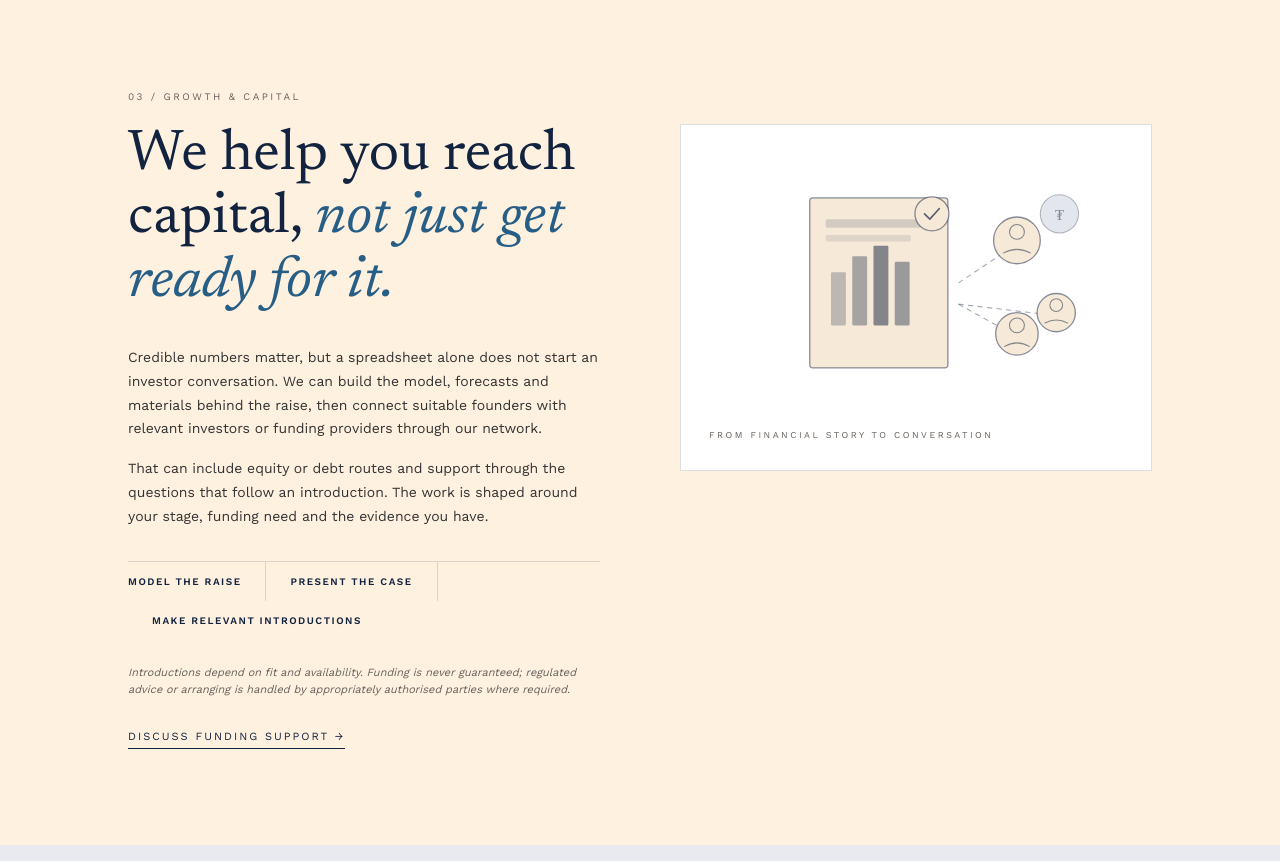
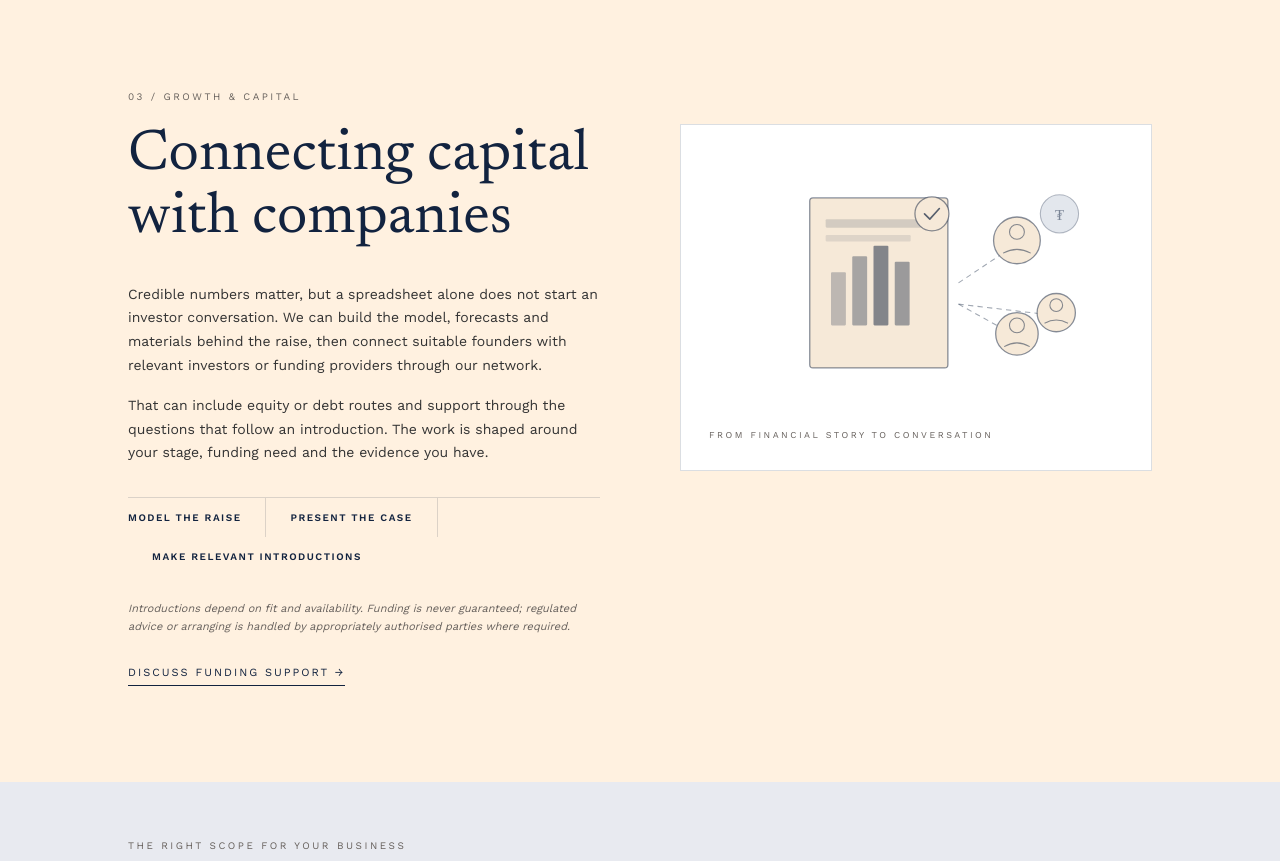
Before and after one commit to Vadim-SV/reckonwell, a Next.js app: page / in a window 1280 px wide. Shown: the part 2980-3841 px from the top of the page. Built offline with nearby package versions, Linux system fonts and the light colour scheme; no server answers.

Commit message:
Local Commit: 2026-09-13T22:17:11.481Z - Updated the h2 heading in `FundraisingCapitalSection.tsx` from "We help you reach capital, not just get ready for it." to "Connecting capital with companies"

```diff
--- a/src/app/components/FundraisingCapitalSection.tsx
+++ b/src/app/components/FundraisingCapitalSection.tsx
@@ -53,8 +53,7 @@ export default function FundraisingCapitalSection() {
               animate={isInView ? { opacity: 1, y: 0 } : {}}
               transition={{ duration: 0.7, delay: 0.1, ease: [0.16, 1, 0.3, 1] }}
             >
-              We help you reach capital,{' '}
-              <em style={{ fontStyle: 'italic', color: 'var(--secondary)' }}>not just get ready for it.</em>
+              Connecting capital with companies
             </motion.h2>
 
             <motion.p
```
